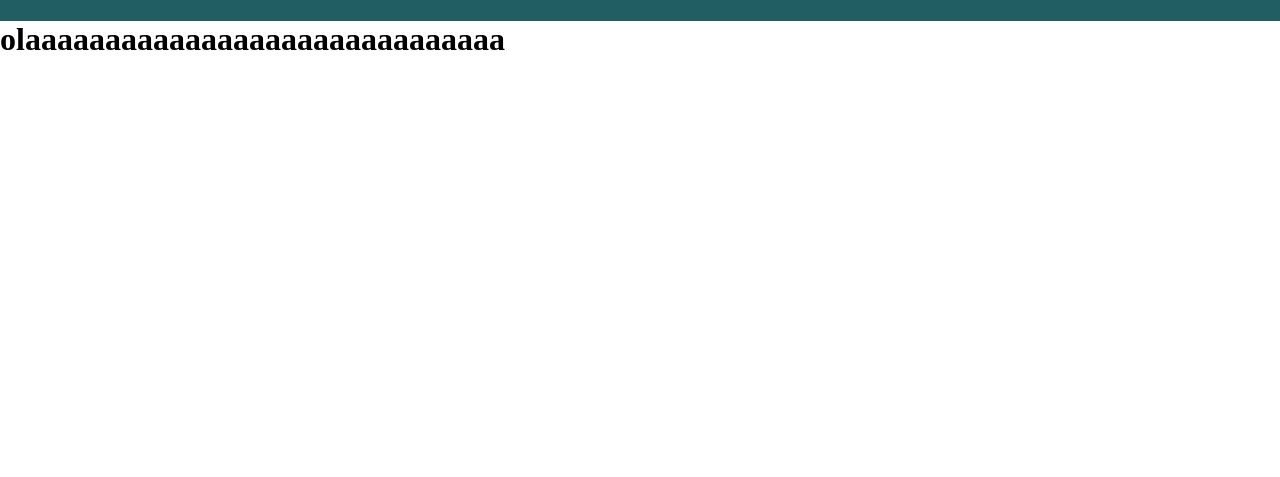
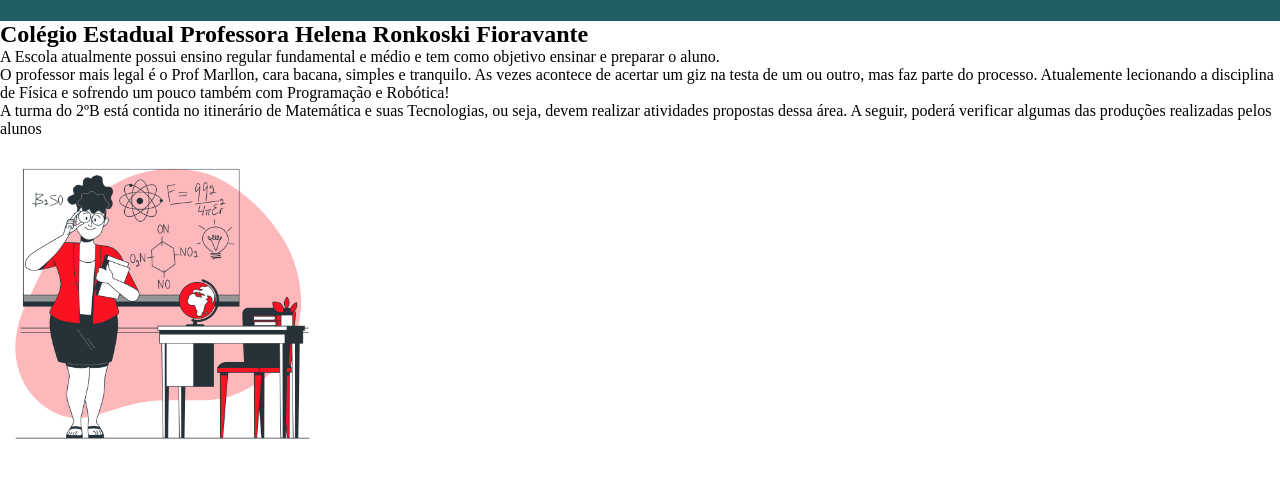
Before and after one commit to Marllonsluzala/site_marllon, a plain HTML site: page index.html in a window 1280 px wide. Shown: the part 155-632 px from the top of the page. Drawn offline with Linux system fonts and the light colour scheme.

Commit message:
Site 09/03

```diff
--- a/index.html
+++ b/index.html
@@ -20,6 +20,25 @@
     <li class="cabeçalho-item">Estudante</li>
         </ul>
     </header>
-    <h1>olaaaaaaaaaaaaaaaaaaaaaaaaaaaaaa</h1>
+
+    <section class=”escola”>
+            <h2 class="escola-titulo">Colégio Estadual Professora Helena Ronkoski Fioravante</h2>
+                        <p class="escola-texto-um">A Escola atualmente possui ensino regular fundamental e médio
+                            e tem como objetivo ensinar e preparar o aluno.</p>
+                        <p class="escola-texto-dois">O professor mais legal é o Prof Marllon, cara bacana, simples e tranquilo.
+                            As vezes acontece de acertar um giz na testa de um ou outro, mas faz parte do processo.
+                            Atualemente lecionando a disciplina de Física e sofrendo um pouco também com Programação e Robótica!</p>
+                        <p class="escola-texto-três">A turma do 2ºB está contida no itinerário de Matemática e suas Tecnologias, ou seja, devem realizar atividades propostas dessa área.
+                            A seguir, poderá verificar algumas das produções realizadas pelos alunos</p>
+                       <img class="escola-imagem" src="professora-ciências.png" alt="Professora de ciências no quadro">
+          </section>
+
+
+
+
+
+    </section
+
+
 </body>
 </html>
--- a/style.css
+++ b/style.css
@@ -10,7 +10,6 @@ display: flex;
 justify-content: space-around;
 align-items: center;
 padding: 24px 0;
-
 }
 
 .cabeçalho-item{
@@ -22,5 +21,12 @@ padding: 24px 0;
 
 .img-cabeçalho{
 width: 10%;
+}
 
+.escola-imagem{
+    width: 25%;
 }
+
+.escola{
+    background-image:linear-gradient(#0ef835,#092007);
+}
```
Also changed, not shown: professora-ciências.png (added).
